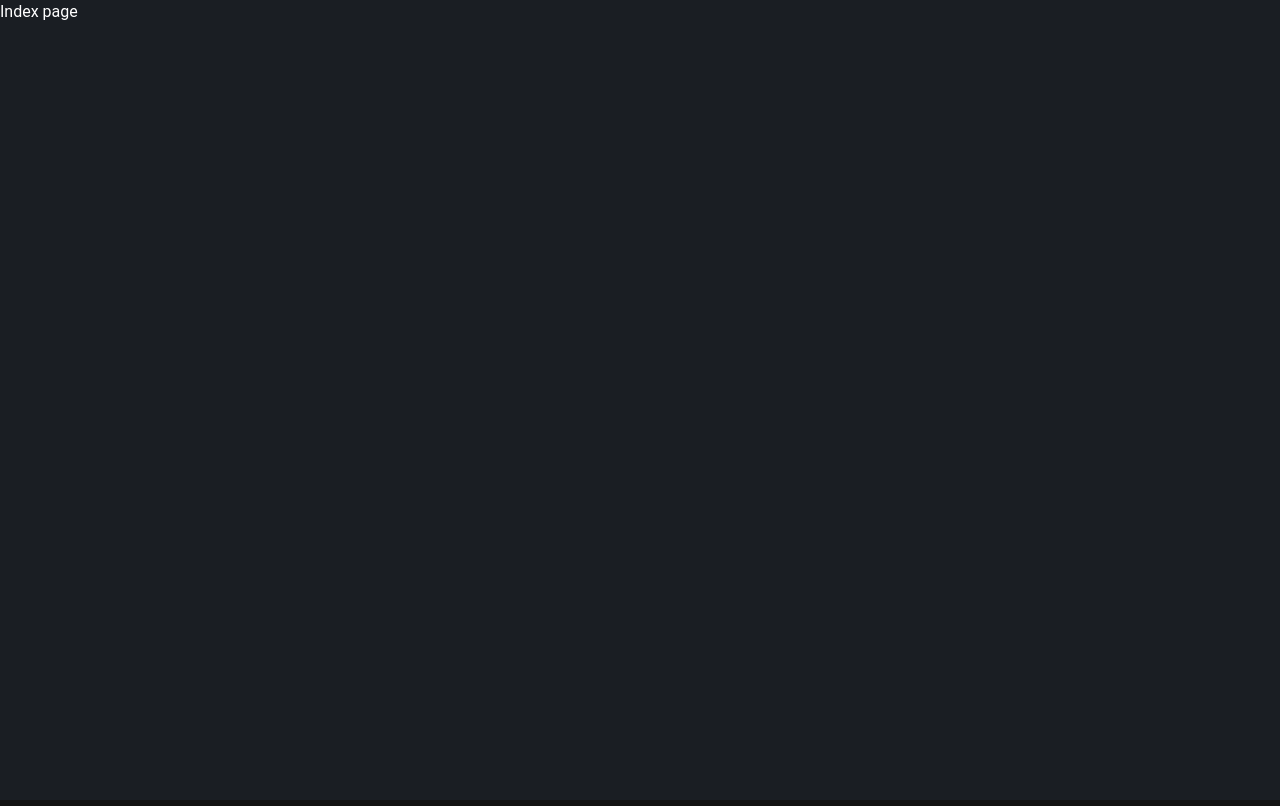
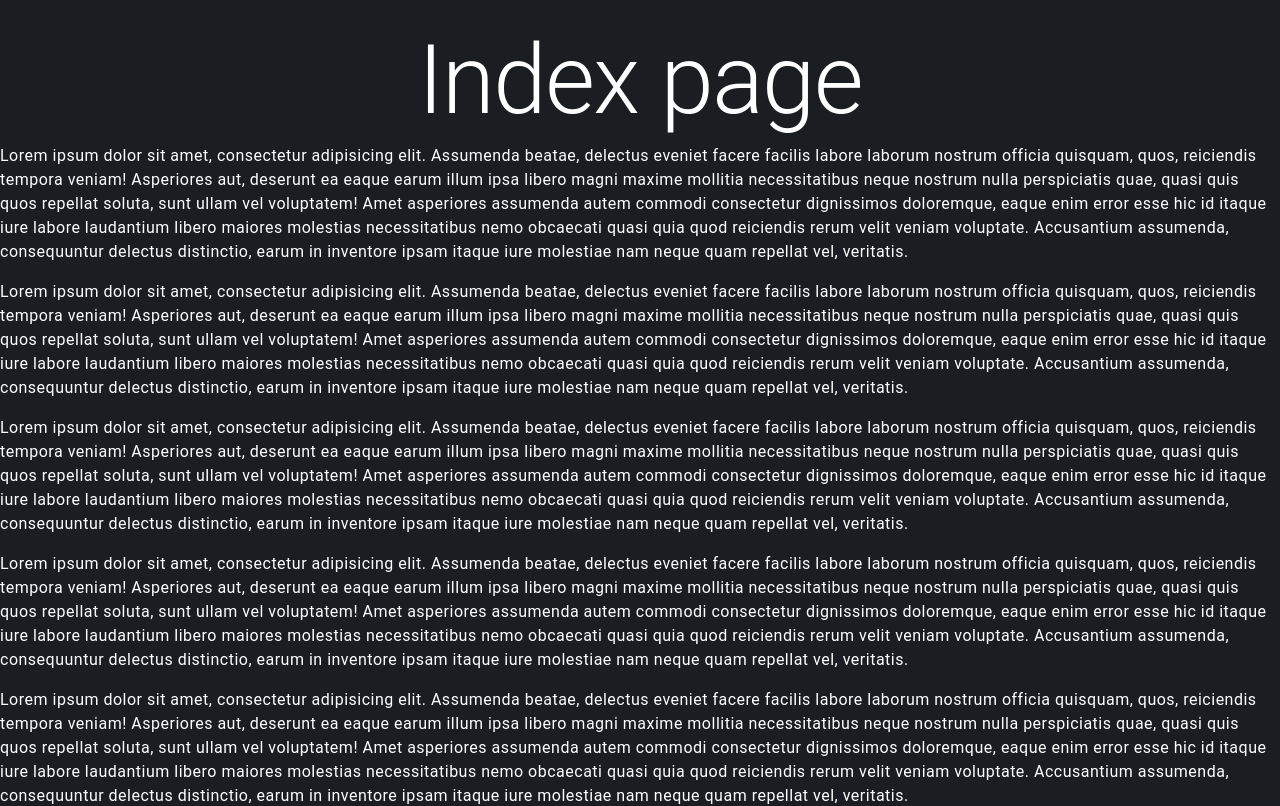
Before and after one commit to charlesferreira/charlesferreira-dev, a Vue app: page / in a window 1280 px wide. Shown: the top 806 px of the page. Built offline with nearby package versions, Linux system fonts and the light colour scheme.

Commit message:
(Feature #3) - Adiciona conteúdo temporário para gerar rolagem

```diff
--- a/src/pages/index.vue
+++ b/src/pages/index.vue
@@ -1,7 +1,23 @@
 <template>
-  Index page
+  <h1
+    class="text-h1 text-center mt-8 mb-4"
+  >
+    Index page
+  </h1>
+
+  <p
+    v-for="i in 10"
+    :key="i"
+    class="text-body-1 mb-4"
+  >
+    Lorem ipsum dolor sit amet, consectetur adipisicing elit. Assumenda beatae, delectus eveniet facere facilis labore
+    laborum nostrum officia quisquam, quos, reiciendis tempora veniam! Asperiores aut, deserunt ea eaque earum illum
+    ipsa libero magni maxime mollitia necessitatibus neque nostrum nulla perspiciatis quae, quasi quis quos repellat
+    soluta, sunt ullam vel voluptatem! Amet asperiores assumenda autem commodi consectetur dignissimos doloremque,
+    eaque
+    enim error esse hic id itaque iure labore laudantium libero maiores molestias necessitatibus nemo obcaecati quasi
+    quia quod reiciendis rerum velit veniam voluptate. Accusantium assumenda, consequuntur delectus distinctio, earum
+    in
+    inventore ipsam itaque iure molestiae nam neque quam repellat vel, veritatis.
+  </p>
 </template>
-
-<script lang="ts" setup>
-  //
-</script>
```
